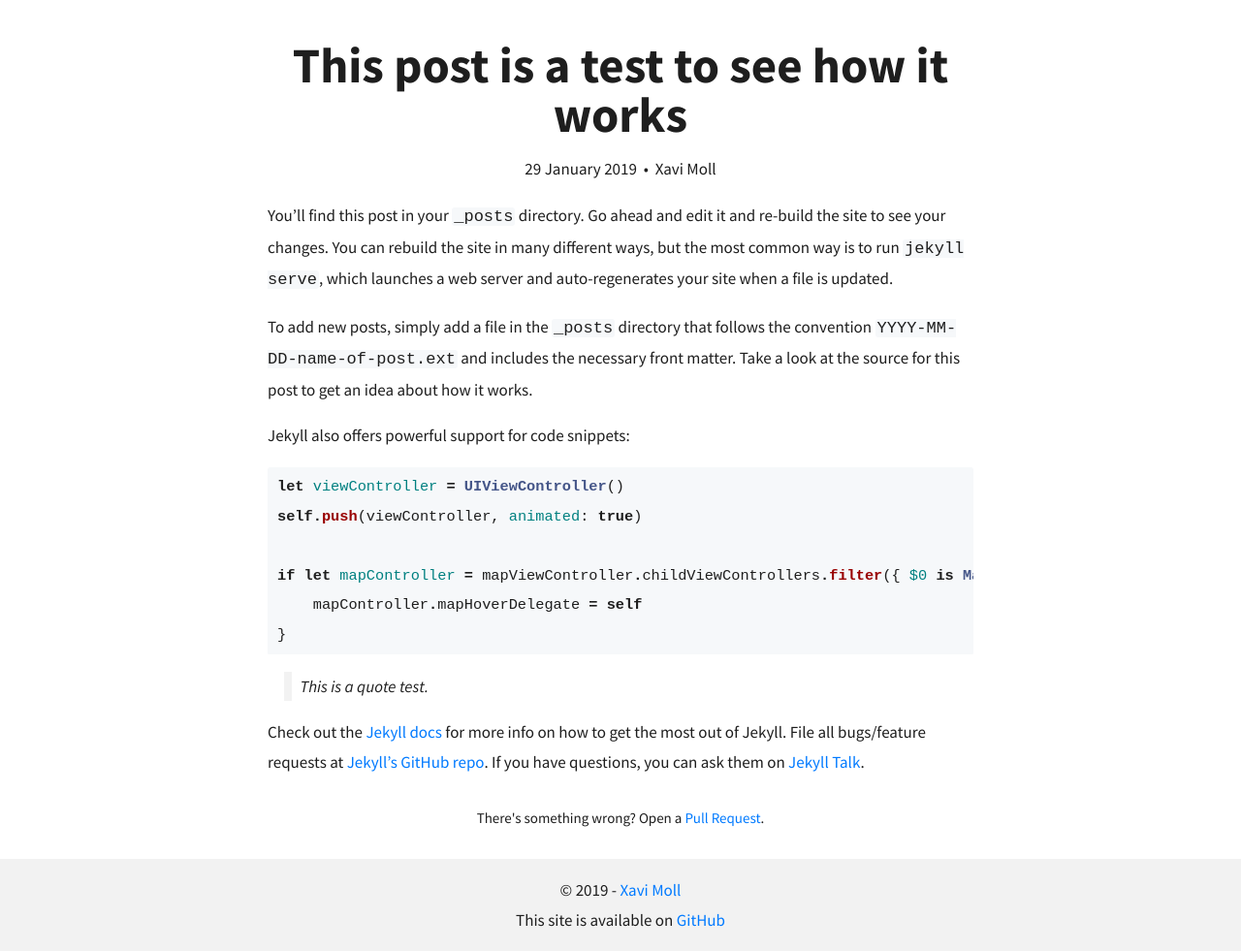
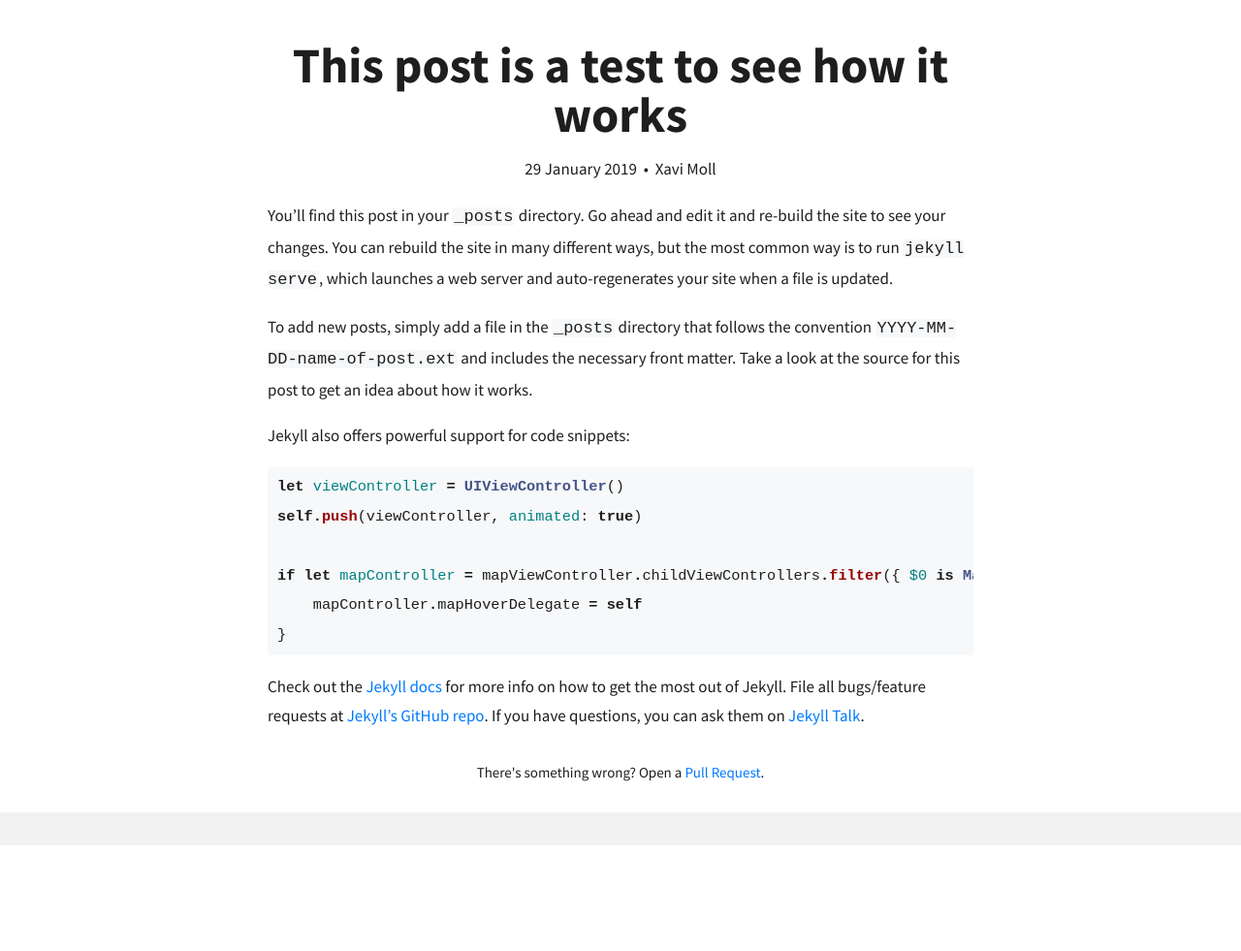
Before and after one commit to xmollv/xmollv.github.io, a Jekyll site: the page built from _posts/2019-01-29-test.md, in a window 1280 px wide. Shown: the whole page at 97% size. Built offline with Jekyll 4.4.1, drawn with Linux system fonts in a browser that asks for light colours; after the commit the page ends 900 px from its top, so only the background shows below that.

Commit message:
Removed useless crap

````diff
--- a/_layouts/default.html
+++ b/_layouts/default.html
@@ -5,15 +5,9 @@
     <title>{{ page.title }} — {{ site.author }}</title>
     <meta name="viewport" content="width=device-width, initial-scale=1" />
     <meta name="keywords" content="xavi, moll, xavi moll, engineer, ios, swift, xcode, core data, ios developer, developer, barcelona, spain">
-    <meta name="twitter:title" content="{{ page.title }}" />
-    <!-- <meta name="twitter:description" content="{{ page.excerpt }}" /> -->
-    <meta property="og:url" content="{{site.url}}{{page.url}}" />
-    <meta property="og:type" content="website" />
-    <meta property="og:title" content="{{ page.title }}" />
-    <!-- <meta property="og:description" content="{{ page.excerpt }}" /> -->
     <link rel="stylesheet" href="/assets/css/syntax-highlighter.css">
     <link rel="stylesheet" href="/assets/css/base.css">
-    <link href="https://fonts.googleapis.com/css?family=Source+Sans+Pro:400,400i,600,600i,700,700i" rel="stylesheet">
+    <link href="https://fonts.googleapis.com/css?family=Source+Sans+Pro:400,600,700" rel="stylesheet">
 </head>
 <body>
     <main>
@@ -22,8 +16,9 @@
         </article>
     </main>
     <footer>
-        <section>&copy; <script>document.write(new Date().getFullYear());</script> - <a href="https://twitter.com/{{ site.twitter_username }}">{{ site.author }}</a> </section>
-        <section>This site is available on <a href="{{ site.github_url }}">GitHub</a></section>
+        <section>
+
+        </section>
     </footer>
 </body>
 </html>
--- a/_posts/2019-01-29-test.md
+++ b/_posts/2019-01-29-test.md
@@ -19,8 +19,6 @@
 }
 ```
 
-> This is a quote test.
-
 Check out the [Jekyll docs][jekyll-docs] for more info on how to get the most out of Jekyll. File all bugs/feature requests at [Jekyll’s GitHub repo][jekyll-gh]. If you have questions, you can ask them on [Jekyll Talk][jekyll-talk].
 
 [jekyll-docs]: https://jekyllrb.com/docs/home
--- a/assets/css/base.css
+++ b/assets/css/base.css
@@ -20,13 +20,6 @@
 
 a:visited {
     color: rgb(0, 122, 255);
-}
-
-blockquote {
-    border-left: 0.5em solid rgba(0, 0, 0, 0.05);
-    font-style: italic;
-    margin-left: 1em;
-    padding-left: 0.5em;
 }
 
 /* Article */
````
